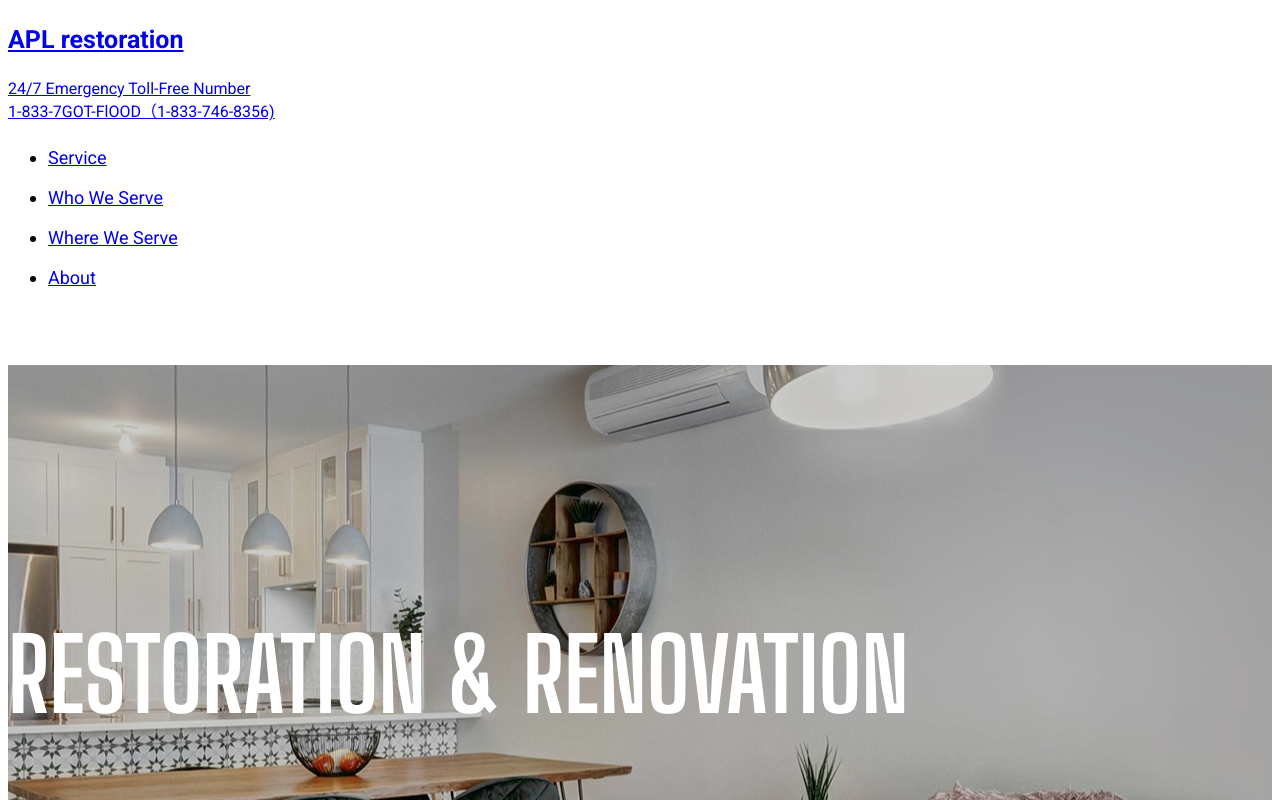
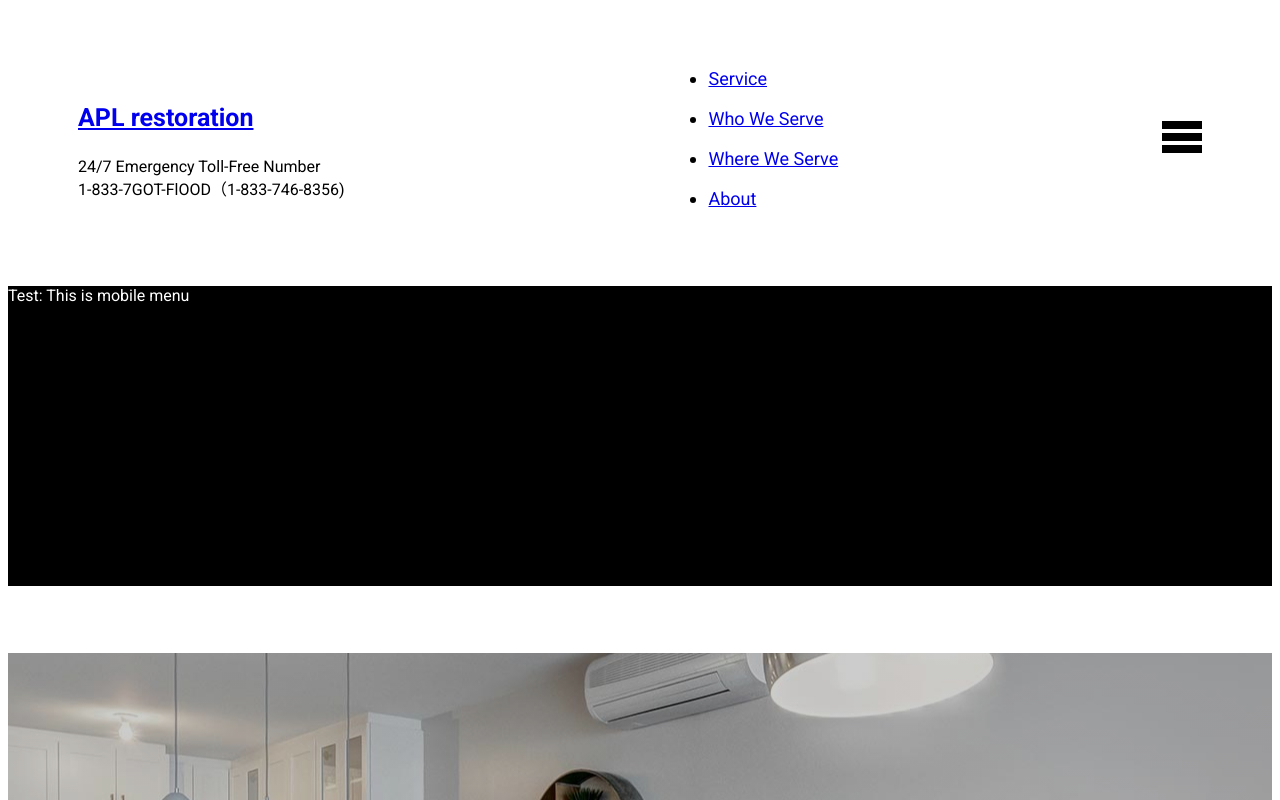
Before and after one commit to aplrestoration/apl-react, a React (Create React App) app: page / in a window 1280 px wide. Shown: the top 800 px of the page. Built offline with nearby package versions, Linux system fonts and the light colour scheme; the HTML template or start-up script is replaced by a standard one.

Commit message:
Navbar Layout and basic CSS done

```diff
--- a/src/App.js
+++ b/src/App.js
@@ -3,6 +3,7 @@ import { BrowserRouter, Route, Switch } from "react-router-dom";
 import Home from "./pages/Home";
 import About from "./pages/About";
 import Header from "./components/Header";
+
 
 function App() {
   return (
--- a/src/components/Header.js
+++ b/src/components/Header.js
@@ -1,40 +1,66 @@
-import React from 'react'
-import { Link } from 'react-router-dom'
-import '../index.css'
-
+import React from "react";
+import { Link } from "react-router-dom";
 
 const Header = () => {
   return (
-      <div className="container">
-      <header className="d-flex flex-wrap justify-content-center py-3 mb-4">
-        <Link to="/" className="
-          d-flex
-          align-items-center
-          mb-3 mb-md-0
-          me-md-auto
-          text-dark text-decoration-none
-        ">
-          <h3 className="fs-4 mx-3 site-logo">APL restoration</h3>
-          <span className="fs-6 ml-3">24/7 Emergency Toll-Free Number <br />
-            1-833-7GOT-FlOOD（1-833-746-8356)</span>
+    <div className="header-container">
+      <div className="header-nav-container">
+        {/* Site Logo  */}
+        <div className="header-nav-logo d-flex justify-content-between">
+          <Link to="/" className="text-dark text-decoration-none">
+            <h3 className="site-logo">APL restoration</h3>
           </Link>
-        <ul className="nav">
+          <span className="header-nav-info d-none d-xl-block">
+            24/7 Emergency Toll-Free Number <br />
+            1-833-7GOT-FlOOD（1-833-746-8356)
+          </span>
+        </div>
+
+        {/* Desktop Navigation  */}
+        <div className="header-nav">
+          <ul className="nav d-none d-lg-flex">
             <li className="nav-item dropdown">
-            <Link to="/" className="nav-link active" aria-current="page">Service</Link>
+              <Link to="/" className="nav-link active" aria-current="page">
+                Service
+              </Link>
             </li>
             <li className="nav-item">
-            <Link to="/" className="nav-link nav-custom">Who We Serve</Link></li>
-          <li className="nav-item">
-            <Link to="/" className="nav-link nav-custom">Where We Serve</Link>
+              <Link to="/" className="nav-link nav-custom">
+                Who We Serve
+              </Link>
             </li>
             <li className="nav-item">
-            <Link to="/about" className="nav-link nav-custom">About</Link>
+              <Link to="/" className="nav-link nav-custom">
+                Where We Serve
+              </Link>
+            </li>
+            <li className="nav-item">
+              <Link to="/about" className="nav-link nav-custom">
+                About
+              </Link>
             </li>
           </ul>
-      </header>
+        </div>
+        {/* Mobile Nav Menu */}
+        <div className="header-nav-menu d-lg-none">
+          <Link to="/">
+            <svg viewBox="0 0 100 80" width="40" height="40">
+              <rect width="100" height="20"></rect>
+              <rect y="30" width="100" height="20"></rect>
+              <rect y="60" width="100" height="20"></rect>
+            </svg>
+          </Link>
+        </div>
       </div>
 
-    )
-}
+      {/* Mobile Navigation Panel  */}
+      <div className="mobile-menu d-lg-none">
+        <div className="mobile-menu-card">
+            <p>Test: This is mobile menu </p>
+        </div>
+      </div>
+    </div>
+  );
+};
 
-export default Header
+export default Header;
--- a/src/components/Marketing.js
+++ b/src/components/Marketing.js
@@ -23,7 +23,7 @@ const Marketing = () => {
         <div className="d-flex flex-column align-items-center marketing-callout">
             <span className="callout-title">ready to fix your home</span>
             <h6>We're here to help, so you can rest assured.</h6>
-            <Button className="custom-button-react rounded-0 fw-bold mt-2">Call for free quote</Button>
+            <Button className="custom-button-react rounded-0 fw-bold mt-2 px-5 py-3">Call for free quote</Button>
         </div>
         </Container>
     )
--- a/src/index.css
+++ b/src/index.css
@@ -14,7 +14,7 @@ code {
 
 /* Typography */
 * {
-  font-family: 'Roboto';
+  font-family: "Roboto";
   -webkit-font-smoothing: antialiased;
   -moz-osx-font-smoothing: grayscale;
 }
@@ -43,6 +43,7 @@ h4 {
   font-family: Roboto;
   font-size: 18px;
   line-height: 40px;
+  text-decoration: none;
 }
 
 h6 {
@@ -61,32 +62,65 @@ h6 {
   font-weight: bold;
 }
 
+/* Navigation  */
+.header-container {
+  position: relative;
+  margin: 0 auto;
+}
+
+.header-nav-container {
+  display: flex;
+  justify-content: space-between;
+  align-items: center;
+  padding: 35px 70px;
+}
+
+.site-logo {
+  padding-right: 25px;
+}
+
+.headernav-info {
+  display: block;
+  font-family: Roboto;
+  font-style: normal;
+  font-weight: normal;
+  font-size: 14px;
+  line-height: 16px;
+  align-items: center;
+}
+
+.mobile-menu {
+  transform: scale(1);
+  opacity: 1;
+  pointer-events: auto;
+}
+
+.mobile-menu-card {
+  position: relative;
+  min-width: 100px;
+  min-height: 300px;
+  background-color:black;
+  color: white;
+}
+
 /* Hero Hection */
 .hero-container {
   display: block;
   min-height: 572px;
-  margin-bottom: 200px ;
+  margin-bottom: 200px;
   /* Image styling  */
-  background-image:linear-gradient( rgba(0, 0, 0, 0.2), rgba(0, 0, 0, 0.2) ), url(../src/assets/bg/header-bg.jpg);
-  background-repeat:no-repeat;
-  background-size:auto;
-  background-position:center;
-}
-
-.dark-overlay {
-  background-color: rgba(0, 0, 0, 0.2);
-  position: absolute;
-  top: 0;
-  left: 0;
-  width: 100%;
-  height: 100%;
+  background-image: linear-gradient(rgba(0, 0, 0, 0.2), rgba(0, 0, 0, 0.2)),
+    url(../src/assets/bg/header-bg.jpg);
+  background-repeat: no-repeat;
+  background-size: auto;
+  background-position: center;
 }
 
 .hero-image {
   width: 100%;
   height: 100%;
 }
-.hero-title{
+.hero-title {
   font-family: "Big Shoulders Display", cursive;
   font-size: 100px;
   padding-top: 250px;
@@ -98,13 +132,13 @@ h6 {
   display: block;
   margin: 0 auto;
   text-align: center;
-  position:absolute;
-  background-color: #E1E6EB;
+  position: absolute;
+  background-color: #e1e6eb;
   font-weight: bold;
   padding: 2em;
   margin-top: -100px;
   margin-left: 15%;
-  margin-right:15%;
+  margin-right: 15%;
 }
 
 .hero-button {
@@ -112,7 +146,7 @@ h6 {
   left: 50%;
   margin-left: -120px;
   margin-top: -120px;
-  position:absolute;
+  position: absolute;
 }
 
 /* Galleries */
@@ -128,21 +162,21 @@ h6 {
   z-index: 100;
   font-size: 16px;
   font-weight: 700;
-  text-transform:uppercase;
+  text-transform: uppercase;
   background-color: #0038ff;
 }
 
 /* Marketing */
 
 .marketing-title {
-  font-family:"Big Shoulders Display", cursive;
+  font-family: "Big Shoulders Display", cursive;
   font-size: 50px;
   text-transform: uppercase;
 }
 
 .callout-title {
   margin-top: 276px;
-  font-family:"Big Shoulders Display", cursive;
+  font-family: "Big Shoulders Display", cursive;
   font-size: 68px;
   text-transform: uppercase;
   text-align: center;
```
Lines whose indentation alone changed are shown as unchanged.
